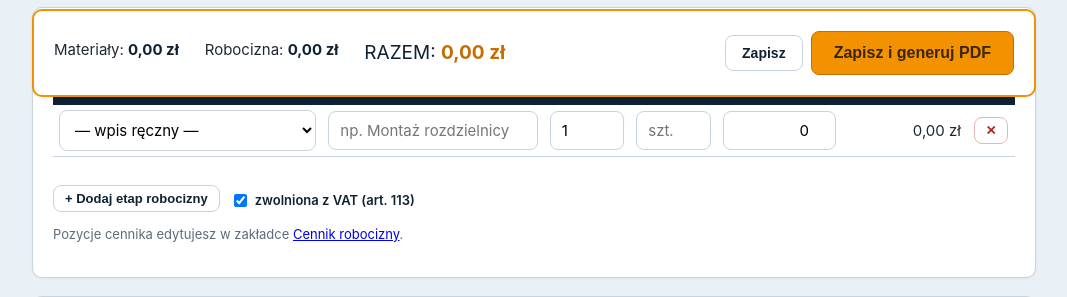
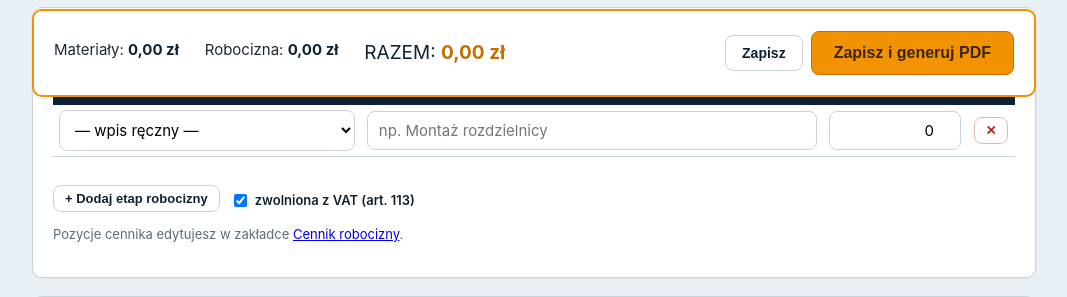
Before and after one commit to MatteoBarzotto/INSTAL-PAWEL, a Flask app: page /wycena/nowa in a window 1280 px wide. Shown: the part 703-1000 px from the top of the page, without its empty margins (106-1173 px from the left). Run offline with Flask 3, Linux system fonts and the light colour scheme; data comes from the database, SQL or seed files in the repository; data that the repository does not hold is empty.

Commit message:
Wersja 1.9.1: robocizna uproszczona — etap to nazwa (z cennika lub własna) + wartość
Bez ilości, j.m. i ceny jednostkowej — w edytorze, w PDF (Lp / etap /
wartość) i na fakturze z wyceny (1 usł. × wartość). Wyceny zapisane
w 1.9.0 przeliczają się automatycznie (ilość × cena -> wartość).

Co-Authored-By: Claude Fable 5 <noreply@anthropic.com>

```diff
--- a/app.py
+++ b/app.py
@@ -218,14 +218,13 @@ def _assemble(conn, payload):
     r = payload.get("robocizna") or {}
     etapy = []
     for e in r.get("etapy") or []:
-        ilosc = float(e.get("ilosc") or 0)
-        cena = float(e.get("cena") or 0)
-        kwota_e = round(ilosc * cena, 2)
+        kwota_e = float(e.get("kwota") or 0)
+        if kwota_e <= 0:  # starszy format etapu: ilość × cena jedn.
+            kwota_e = round(float(e.get("ilosc") or 0) * float(e.get("cena") or 0), 2)
         if kwota_e <= 0:
             continue
         etapy.append({"nazwa": (e.get("nazwa") or "").strip() or "Prace elektryczne",
-                      "ilosc": ilosc, "jm": (e.get("jm") or "").strip(),
-                      "cena": cena, "kwota": kwota_e})
+                      "kwota": kwota_e})
     kwota_rob = round(sum(e["kwota"] for e in etapy), 2) or float(r.get("kwota") or 0)
     if kwota_rob > 0:
         rob = {"opis": r.get("opis") or "Robocizna — wykaz prac",
@@ -545,19 +544,11 @@ def wycena_na_fakture(qid):
     rob = qd.get("robocizna")
     if rob and rob.get("etapy"):
         for e in rob["etapy"]:
-            il = float(e.get("ilosc") or 0)
-            cena = float(e.get("cena") or 0)
-            kwota_e = float(e.get("kwota") or il * cena)
+            kwota_e = float(e.get("kwota") or 0)
             if kwota_e <= 0:
                 continue
-            if il > 0 and abs(il * cena - kwota_e) < 0.005:
-                il_txt = str(int(il)) if il.is_integer() else str(il).replace(".", ",")
-                items.append({"nazwa": e.get("nazwa", ""), "ilosc": il_txt,
-                              "jm": e.get("jm") or "szt.",
-                              "cena": f"{cena:.2f}".replace(".", ",")})
-            else:
-                items.append({"nazwa": e.get("nazwa", ""), "ilosc": "1", "jm": "kpl.",
-                              "cena": f"{kwota_e:.2f}".replace(".", ",")})
+            items.append({"nazwa": e.get("nazwa", ""), "ilosc": "1", "jm": "usł.",
+                          "cena": f"{kwota_e:.2f}".replace(".", ",")})
     elif rob and float(rob.get("kwota", 0)) > 0:
         items.append({"nazwa": rob.get("opis", "Robocizna"), "ilosc": "1", "jm": "usł.",
                       "cena": f"{float(rob['kwota']):.2f}".replace(".", ",")})
--- a/pdf_engine/generator.py
+++ b/pdf_engine/generator.py
@@ -275,28 +275,16 @@ def generate_offer_pdf(data, out_path):
         etapy_rob = [e for e in (rob.get("etapy") or []) if float(e.get("kwota") or 0) > 0]
         if etapy_rob:
             # wykaz etapów prac — klient widzi, co wchodzi w cenę robocizny
-            def _il_txt(e):
-                il = e.get("ilosc")
-                try:
-                    il = float(il)
-                    il = str(int(il)) if il.is_integer() else f"{il:g}".replace(".", ",")
-                except (TypeError, ValueError):
-                    il = str(il or "")
-                return (il + " " + (e.get("jm") or "")).strip()
             rr = [[Paragraph("Lp.", S["thC"]), Paragraph("Robocizna — wykaz prac", S["th"]),
-                   Paragraph("Ilość", S["thC"]), Paragraph("Cena jedn.", S["thR"]),
                    Paragraph("Wartość", S["thR"])]]
             for i, e in enumerate(etapy_rob, 1):
-                cena_txt = money(e["cena"]) if float(e.get("cena") or 0) > 0 else ""
                 rr.append([Paragraph(str(i), S["cellC"]), Paragraph(e.get("nazwa", ""), S["cell"]),
-                           Paragraph(_il_txt(e), S["cellC"]), Paragraph(cena_txt, S["cellR"]),
                            Paragraph(money(e["kwota"]), S["cellR"])])
             rr.append([Paragraph("<b>RAZEM ROBOCIZNA" +
                                  (" (zw. z VAT)" if rob.get("vat_zwolniona", True) else "") + "</b>", S["cell"]),
                        Paragraph("", S["cell"]),
-                       Paragraph("", S["cell"]), Paragraph("", S["cell"]),
                        Paragraph("<b>" + money(rob["kwota"]) + "</b>", S["cellR"])])
-            tr_ = Table(rr, colWidths=[12 * mm, 87 * mm, 21 * mm, 27 * mm, 27 * mm], repeatRows=1)
+            tr_ = Table(rr, colWidths=[12 * mm, 129 * mm, 33 * mm], repeatRows=1)
             rs = [("BACKGROUND", (0, 0), (-1, 0), BLUE), ("VALIGN", (0, 0), (-1, -1), "MIDDLE"),
                   ("TOPPADDING", (0, 0), (-1, -1), 4), ("BOTTOMPADDING", (0, 0), (-1, -1), 4),
                   ("LEFTPADDING", (0, 0), (-1, -1), 8), ("RIGHTPADDING", (0, 0), (-1, -1), 8),
--- a/static/wycena.js
+++ b/static/wycena.js
@@ -99,9 +99,10 @@ function dodajEtap(dane) {
   $("rob-body").appendChild(tr);
   if (dane) {
     tr.querySelector(".r-nazwa").value = dane.nazwa || "";
-    tr.querySelector(".r-ilosc").value = dane.ilosc != null && dane.ilosc !== "" ? dane.ilosc : 1;
-    tr.querySelector(".r-jm").value = dane.jm || "";
-    tr.querySelector(".r-cena").value = dane.cena != null ? dane.cena : 0;
+    // starsze wyceny miały ilość × cena jedn. — przelicz na jedną wartość
+    const kwota = dane.kwota != null ? Number(dane.kwota)
+      : (Number(dane.ilosc) || 0) * (Number(dane.cena) || 0);
+    tr.querySelector(".r-kwota").value = kwota || 0;
   }
   przeliczSume();
   return tr;
@@ -117,19 +118,14 @@ function wybierzEtapCennika(sel) {
   const r = byId(ROBOCIZNA_CENNIK, sel.value);
   if (!r) return;
   tr.querySelector(".r-nazwa").value = r.nazwa;
-  tr.querySelector(".r-cena").value = r.cena_brutto;
-  tr.querySelector(".r-jm").value = r.jm || "szt.";
-  if (!tr.querySelector(".r-ilosc").value) tr.querySelector(".r-ilosc").value = 1;
+  tr.querySelector(".r-kwota").value = r.cena_brutto;
   przeliczSume();
 }
 
 function sumaRobocizny() {
   let s = 0;
-  document.querySelectorAll("#rob-body tr").forEach((tr) => {
-    const w = (Number(tr.querySelector(".r-ilosc").value) || 0) *
-              (Number(tr.querySelector(".r-cena").value) || 0);
-    tr.querySelector(".r-wart").textContent = money(w);
-    s += w;
+  document.querySelectorAll("#rob-body .r-kwota").forEach((el) => {
+    s += Number(el.value) || 0;
   });
   return s;
 }
@@ -204,11 +200,9 @@ function zbierzPayload() {
       etapy: Array.from(document.querySelectorAll("#rob-body tr"))
         .map((tr) => ({
           nazwa: tr.querySelector(".r-nazwa").value.trim(),
-          ilosc: Number(tr.querySelector(".r-ilosc").value) || 0,
-          jm: tr.querySelector(".r-jm").value.trim(),
-          cena: Number(tr.querySelector(".r-cena").value) || 0,
+          kwota: Number(tr.querySelector(".r-kwota").value) || 0,
         }))
-        .filter((e) => e.nazwa || e.ilosc * e.cena > 0),
+        .filter((e) => e.nazwa || e.kwota > 0),
     },
     uslugi_dodatkowe: Array.from(document.querySelectorAll("#uslugi-body .usluga-row"))
       .map((row) => ({
@@ -267,8 +261,7 @@ function hydrate() {
       f.robocizna.etapy.forEach(dodajEtap);
     } else if (Number(f.robocizna.kwota) > 0) {
       // stara wycena (jeden opis + kwota) -> jeden etap
-      dodajEtap({ nazwa: f.robocizna.opis || "Robocizna", ilosc: 1, jm: "kpl.",
-                  cena: Number(f.robocizna.kwota) });
+      dodajEtap({ nazwa: f.robocizna.opis || "Robocizna", kwota: Number(f.robocizna.kwota) });
     }
   }
   (f.uslugi_dodatkowe || []).forEach(dodajUsluge);
--- a/templates/wycena.html
+++ b/templates/wycena.html
@@ -80,12 +80,9 @@
     <table class="grid pozycje">
       <thead>
         <tr>
-          <th style="width:28%">Z cennika robocizny</th>
+          <th style="width:32%">Z cennika robocizny</th>
           <th>Nazwa etapu prac</th>
-          <th style="width:9%">Ilość</th>
-          <th style="width:9%">j.m.</th>
-          <th style="width:13%" class="r">Cena jedn. (zł)</th>
-          <th style="width:13%" class="r">Wartość</th>
+          <th style="width:15%" class="r">Wartość (zł)</th>
           <th style="width:5%"></th>
         </tr>
       </thead>
@@ -205,10 +202,7 @@
       </select>
     </td>
     <td><input class="r-nazwa" placeholder="np. Montaż rozdzielnicy"></td>
-    <td><input class="r-ilosc" type="number" step="0.5" min="0" value="1" oninput="przeliczSume()"></td>
-    <td><input class="r-jm" placeholder="szt."></td>
-    <td><input class="r-cena r" type="number" step="0.01" min="0" value="0" oninput="przeliczSume()"></td>
-    <td class="r nowrap r-wart">0,00 zł</td>
+    <td><input class="r-kwota r" type="number" step="0.01" min="0" value="0" oninput="przeliczSume()"></td>
     <td class="c"><button type="button" class="btn btn-sm btn-danger" onclick="usunEtap(this)">✕</button></td>
   </tr>
 </template>
--- a/wersja.txt
+++ b/wersja.txt
@@ -1 +1 @@
-1.9.0
+1.9.1
```
Also changed, not shown: CLAUDE.md (+1 -1 lines).
